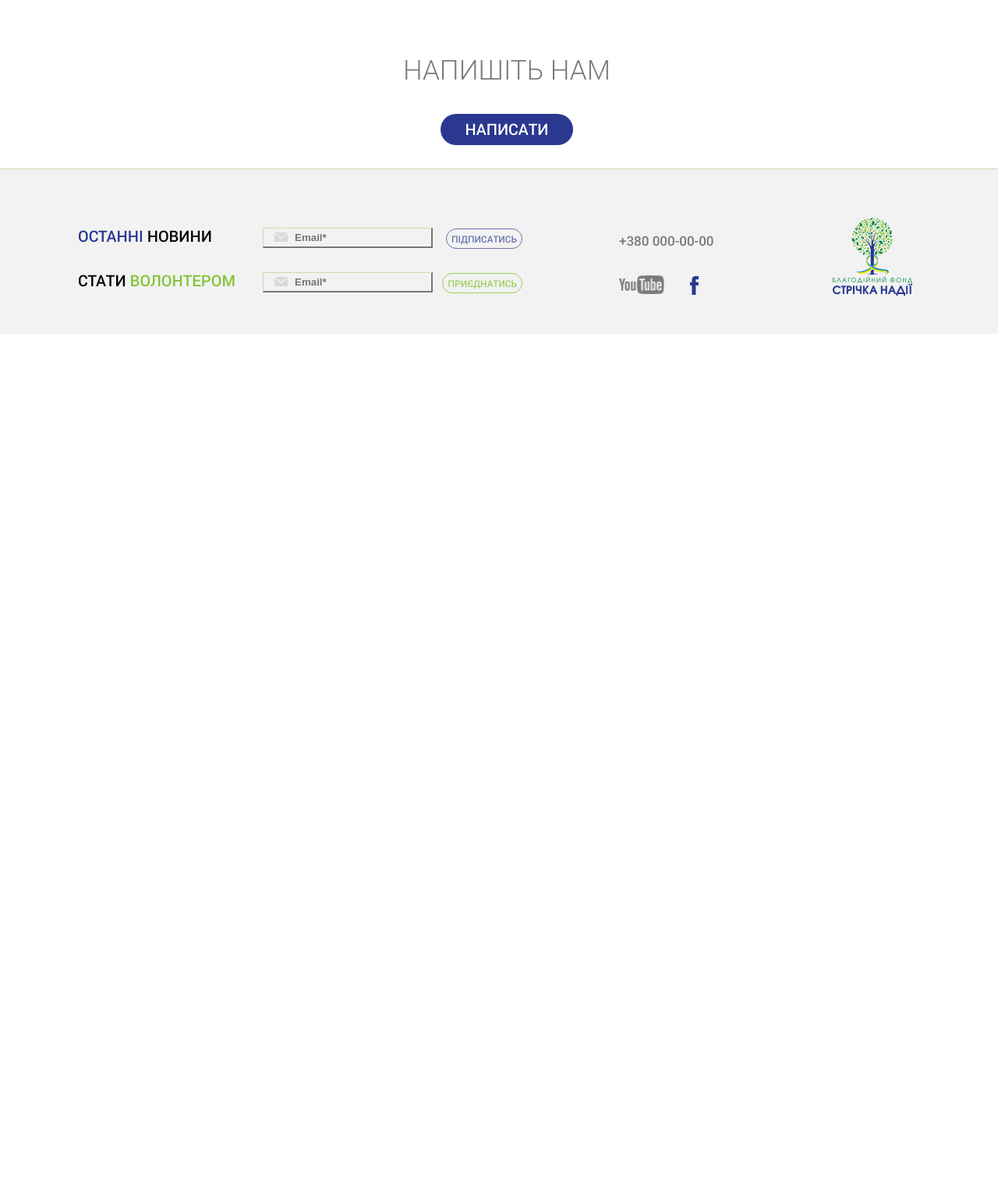
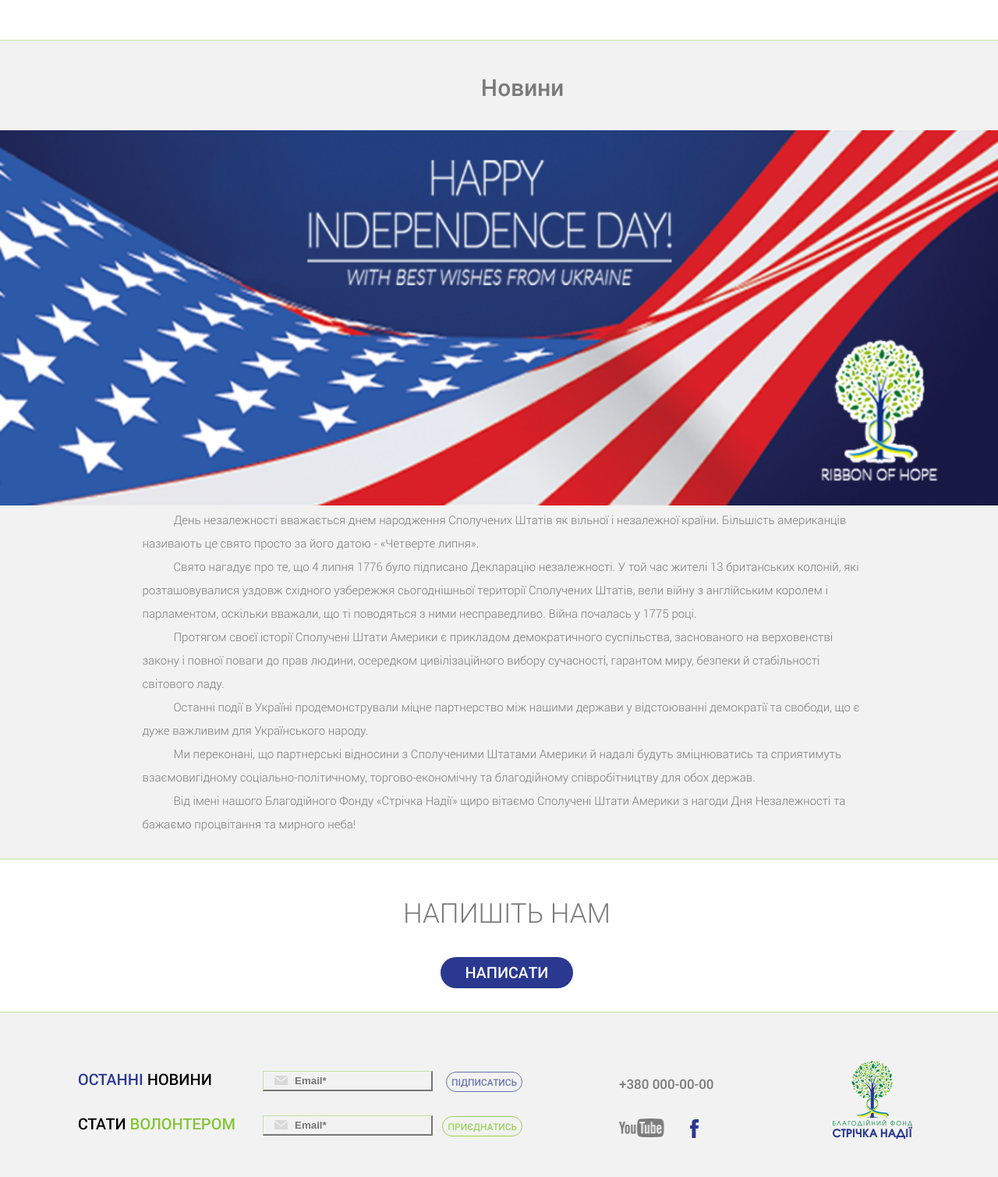
Before and after one commit to ivanivan911/fond, a PHP site: page / in a window 1280 px wide. Shown: the part 3271-4780 px from the top of the page at 78% size. Before the commit the page ends 3699 px from the top, so only its background shows below. Run offline with PHP 8.4, Linux system fonts and the light colour scheme.

Commit message:
new changes

```diff
--- a/css/main.css
+++ b/css/main.css
@@ -116,7 +116,7 @@ header {
     height: 110px;
     position: fixed;
     width: 100%;
-    .background: rgba(240, 240, 240, 0.8);
+    background: rgba(240, 240, 240, 0.8);
 }
 
 #leadership .scroll-header{
@@ -604,6 +604,41 @@ b {
     font-family: "Roboto Light", sans-serif;
 }
 
+/* NEWS*/
+
+.news {
+    padding-top: 30px;
+    padding-bottom: 30px;
+    background: #f2f2f2;
+    position: relative;
+    border-top: 1px solid #c6e0a6;
+    border-bottom: 1px solid #c6e0a6;
+}
+
+.news img{
+    width: 100%;
+}
+
+.news p{
+    color: #7a7a7a;
+    font-family: "Roboto Light", sans-serif;
+    font-size: 15px;
+    width: 85%;
+    margin: 0 auto;
+    -webkit-hyphens: auto;
+    text-indent: 40px;
+    line-height: 2;
+}
+
+.news .news-title{
+    text-align: center;
+    font-family: "Roboto Medium", sans-serif;
+    font-size: 30px;
+    color: #7a7a7a;
+    margin-bottom: 25px;
+}
+
+
 /*Footer*/
 
 footer {
--- a/index.php
+++ b/index.php
@@ -195,10 +195,27 @@
                     </div>
                 </div>
             </div>
-            <h3 class="write-us-header">НАПИШІТЬ НАМ</h3>
-            <div class="feedback-link">
-                <a href="#">НАПИСАТИ</a>
-            </div>
+
+        </div>
+    </section>
+    <section class="news">
+        <p class="news-title">Новини</p>
+        <img src="./img/america.png">
+        <div class="wrapper">
+
+            <p>  День незалежності вважається днем народження Сполучених Штатів як вільної і незалежної країни. Більшість американців називають це свято просто за його датою - «Четверте липня».</p>
+            <p>    Свято нагадує про те, що 4 липня 1776 було підписано Декларацію незалежності. У той час жителі 13 британських колоній, які розташовувалися уздовж східного узбережжя сьогоднішньої території Сполучених Штатів, вели війну з англійським королем і парламентом, оскільки вважали, що ті поводяться з ними несправедливо. Війна почалась у 1775 році. </p>
+            <p>    Протягом своєї історії Сполучені Штати Америки є прикладом демократичного суспільства, заснованого на верховенстві закону і повної поваги до прав людини, осередком цивілізаційного вибору сучасності, гарантом миру, безпеки й стабільності світового ладу. </p>
+            <p>    Останні події в Україні продемонстрували міцне партнерство між нашими держави у відстоюванні демократії та свободи, що є дуже важливим для Українського народу. </p>
+            <p>    Ми переконані, що партнерські відносини з Сполученими Штатами Америки й надалі будуть зміцнюватись та сприятимуть взаємовигідному соціально-політичному, торгово-економічну та благодійному співробітництву для обох держав.  </p>
+            <p>   Від імені нашого Благодійного Фонду «Стрічка Надії» щиро вітаємо Сполучені Штати Америки з нагоди Дня Незалежності та бажаємо процвітання та мирного неба! </p>
+
+        </div>
+    </section>
+    <section class="write-us">
+        <h3 class="write-us-header">НАПИШІТЬ НАМ</h3>
+        <div class="feedback-link">
+            <a href="#">НАПИСАТИ</a>
         </div>
     </section>
     <?php include('./elements/footer.php')?>
```
Also changed, not shown: img/america.png (added).
